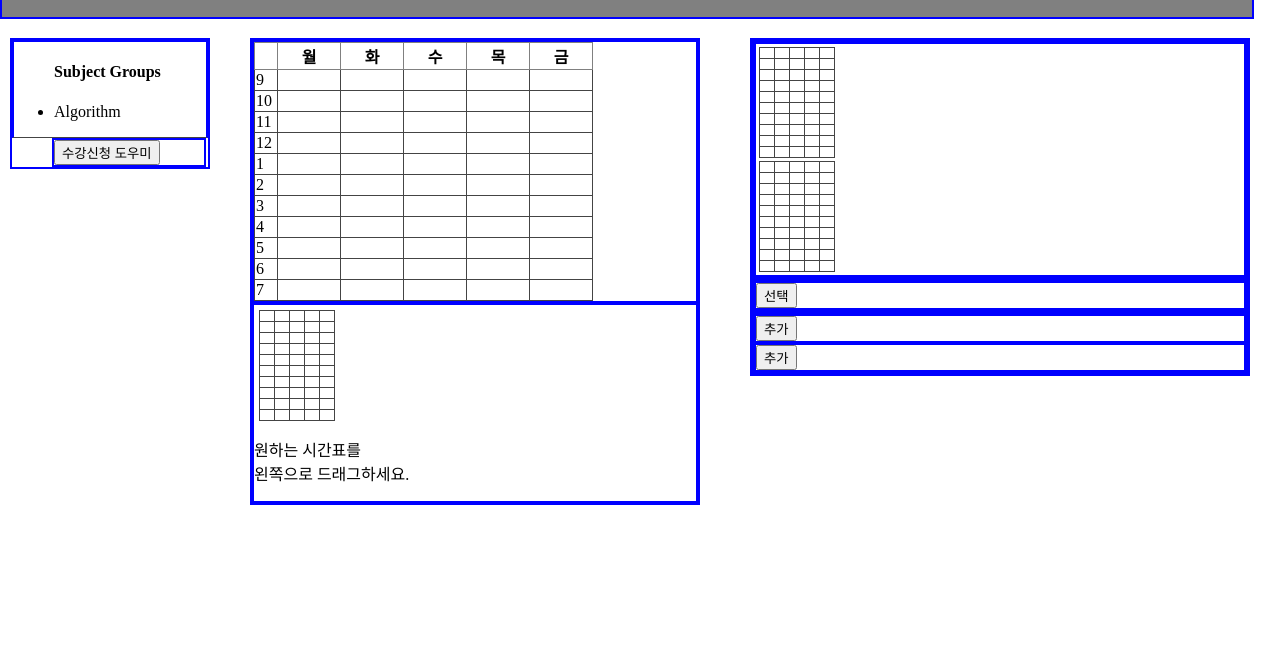
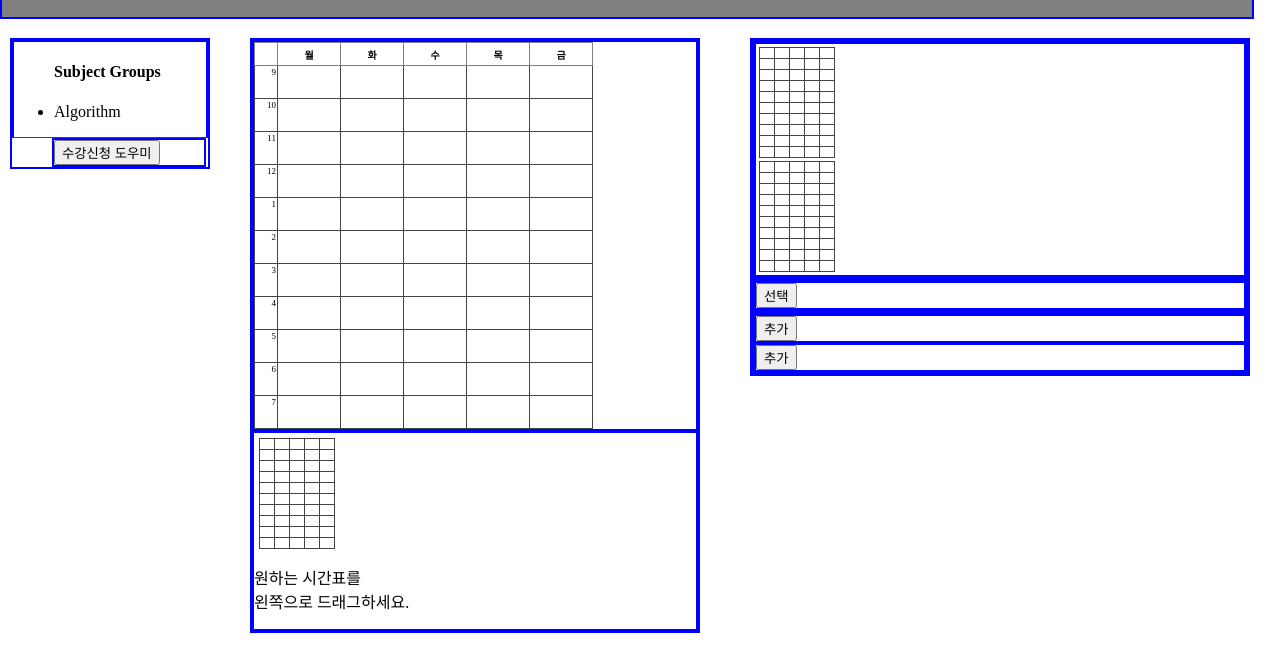
Before and after one commit to jmchoi1225/etata, a website: page views/index.html in a window 1280 px wide. Shown: the part 62-734 px from the top of the page. Drawn offline with Linux system fonts and the light colour scheme.

Commit message:
font size 변경, class xxs_w 추가

```diff
--- a/views/index.css
+++ b/views/index.css
@@ -51,9 +51,8 @@ div{
 #main_timetable> table{
     border:0.5px solid gray;
     border-collapse: collapse;
-    vertical-align: middle;
 }
-#main_timetable>td{
+#main_timetable> td{
     height: 40px;
     border:0.5px solid gray;
     border-collapse: collapse;
@@ -69,10 +68,12 @@ div{
     height: 20px;
     border:0.5px solid gray;
     border-collapse: collapse;
+    font-size: x-small;
 }
-
-#selected_timetable_line{
-    vertical-align: middle;
+.xxs_w{
+    font-size: xx-small;
+    text-align: right;
+    vertical-align: top;
 }
 #selected_timetable_line>table{
     margin: 5px;
--- a/views/index.html
+++ b/views/index.html
@@ -35,14 +35,14 @@
                     <tr>
                         <!-- 특정과목 선택시 필요하면 셀이 더 생겨야함-->
                         <th id="mt_0"></th>
-                        <th class="mts">월</th>
+                        <th class="mts" >월</th>
                         <th class="mts">화</th>
                         <th class="mts">수</th>
                         <th class="mts">목</th>
                         <th class="mts">금</th>
                     </tr>
                     <tr>
-                        <td>9</td>
+                        <td class= "xxs_w">9<br><br><br></td>
                         <td></td>
                         <td></td>
                         <td></td>
@@ -50,7 +50,7 @@
                         <td></td>
                     </tr>
                     <tr>
-                        <td>10</td>
+                        <td class= "xxs_w">10<br><br><br></td>
                         <td></td>
                         <td></td>
                         <td></td>
@@ -58,7 +58,7 @@
                         <td></td>
                     </tr>
                     <tr>
-                        <td>11</td>
+                        <td class= "xxs_w">11<br><br><br></td>
                         <td></td>
                         <td></td>
                         <td></td>
@@ -66,7 +66,7 @@
                         <td></td>
                     </tr>
                     <tr>
-                        <td>12</td>
+                        <td class= "xxs_w">12<br><br><br></td>
                         <td></td>
                         <td></td>
                         <td></td>
@@ -74,7 +74,7 @@
                         <td></td>
                     </tr>
                     <tr>
-                        <td>1</td>
+                        <td class= "xxs_w">1<br><br><br></td>
                         <td></td>
                         <td></td>
                         <td></td>
@@ -82,7 +82,7 @@
                         <td></td>
                     </tr>
                     <tr>
-                        <td>2</td>
+                        <td class= "xxs_w">2<br><br><br></td>
                         <td></td>
                         <td></td>
                         <td></td>
@@ -90,7 +90,7 @@
                         <td></td>
                     </tr>
                     <tr>
-                        <td>3</td>
+                        <td class= "xxs_w">3<br><br><br></td>
                         <td></td>
                         <td></td>
                         <td></td>
@@ -98,7 +98,7 @@
                         <td></td>
                     </tr>
                     <tr>
-                        <td>4</td>
+                        <td class= "xxs_w">4<br><br><br></td>
                         <td></td>
                         <td></td>
                         <td></td>
@@ -106,7 +106,7 @@
                         <td></td>
                     </tr>
                     <tr>
-                        <td>5</td>
+                        <td class= "xxs_w">5<br><br><br></td>
                         <td></td>
                         <td></td>
                         <td></td>
@@ -114,7 +114,7 @@
                         <td></td>
                     </tr>
                     <tr>
-                        <td>6</td>
+                        <td class= "xxs_w">6<br><br><br></td>
                         <td></td>
                         <td></td>
                         <td></td>
@@ -122,7 +122,7 @@
                         <td></td>
                     </tr>
                     <tr>
-                        <td>7</td>
+                        <td class= "xxs_w">7<br><br><br></td>
                         <td></td>
                         <td></td>
                         <td></td>
```
